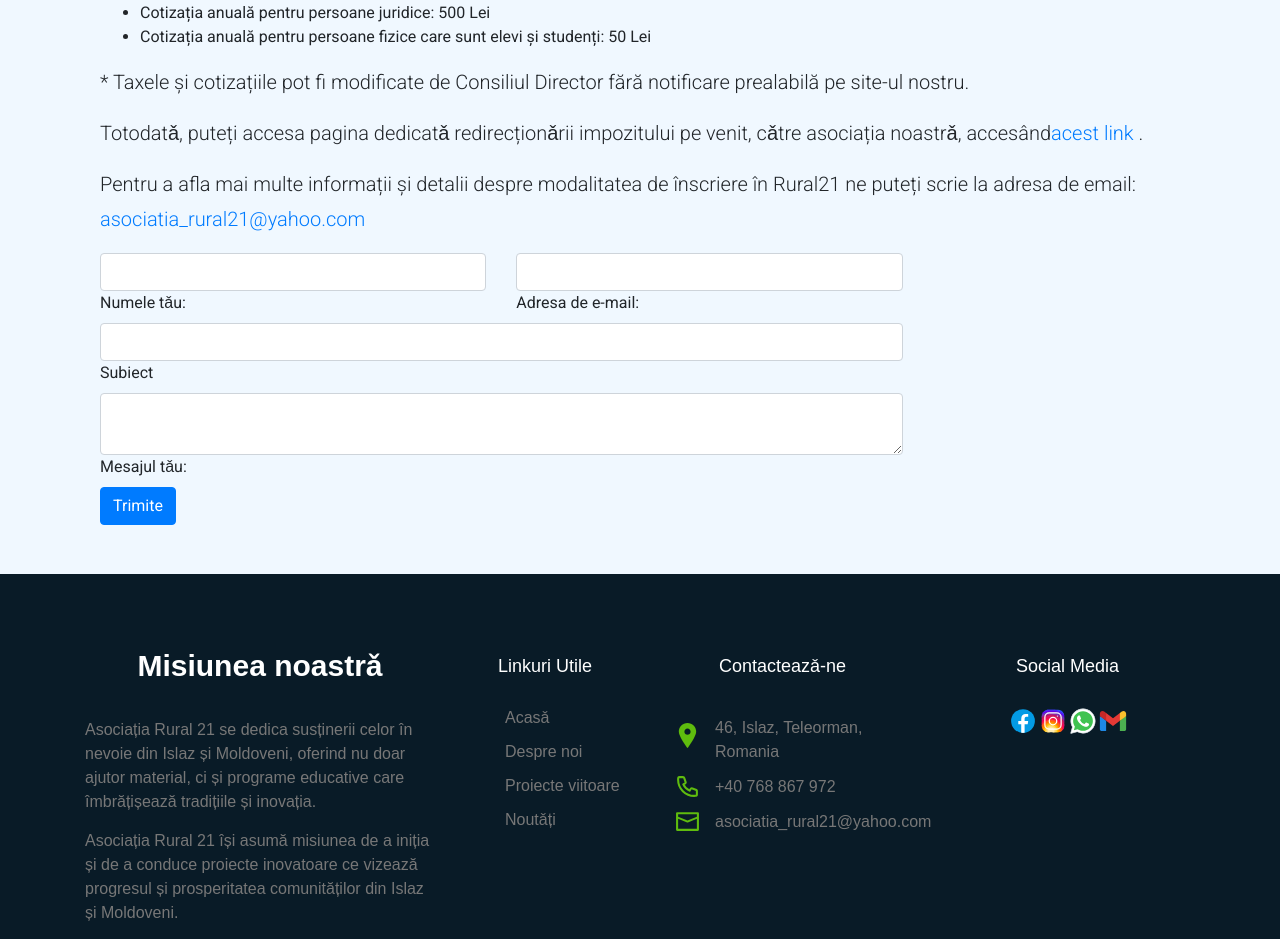
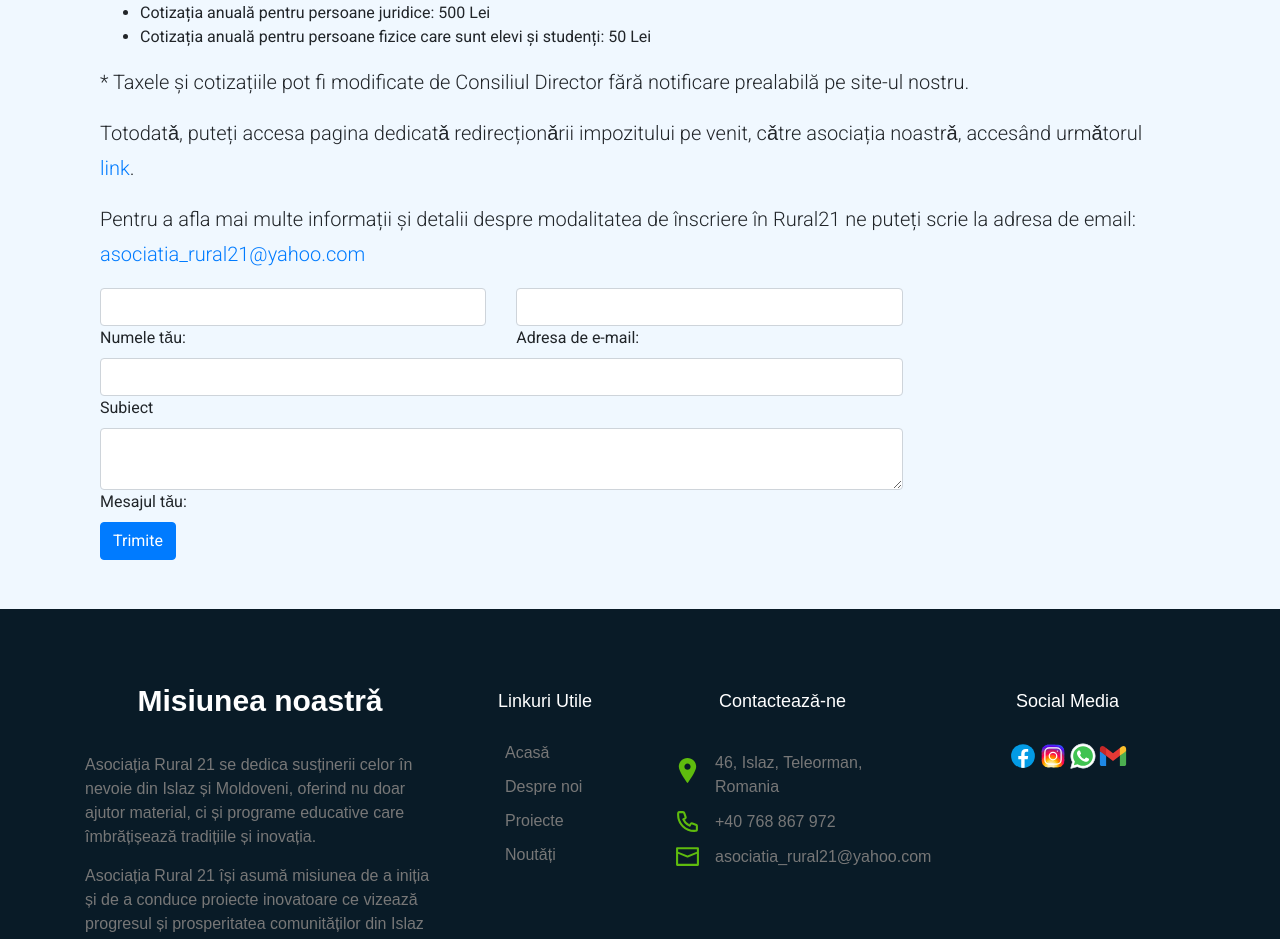
Before and after one commit to mihai-gabriel1/non-profit-association, a React (Vite) app: page /joinus in a window 1280 px wide. Shown: the part 1209-2148 px from the top of the page. Built offline with nearby package versions, Linux system fonts and the light colour scheme.

Commit message:
various fixes - routes & typos

```diff
--- a/src/App.css
+++ b/src/App.css
@@ -618,6 +618,15 @@ body {
   }
   min-height: unset !important;
 }
+
+.joinus-layout-wrapper .membership-information .router-link {
+  text-decoration: none;
+  color: #007bff;
+}
+
+.joinus-layout-wrapper .membership-information .router-link:hover {
+  text-decoration: underline;
+}
 /* //team owl carousel */
 .row.team-inner {
   .owl-nav {
--- a/src/Pages/Donate.jsx
+++ b/src/Pages/Donate.jsx
@@ -50,7 +50,7 @@ const Donate = () => {
                     descărca{" "}
                     <strong>
                       <a
-                        href="https://filebin.net/4j9ggk5o5dp9swi2"
+                        href="https://www.dropbox.com/scl/fi/ykezb8o16tbj19s2wq43y/formular_RURAL21.pdf?rlkey=9cbraedgjblljakbuory1k39m&dl=0"
                         target="_blank"
                         rel="noreferrer"
                       >
--- a/src/Pages/Footer.jsx
+++ b/src/Pages/Footer.jsx
@@ -1,3 +1,4 @@
+import { Link } from "react-router-dom";
 import locationLogo from "../assets/logos/location.svg";
 import phone from "../assets/logos/phone.svg";
 import envelope from "../assets/logos/mail.svg";
@@ -32,30 +33,24 @@ const Footer = () => {
                 <p className="footer-small-title">Linkuri Utile</p>
                 <ul className="footer-quick-list">
                   <li className="quick-link">
-                    <a href="{{ url('/') }}" className="nav-link active">
-                      Acasǎ
-                    </a>
+                    <Link to="/" className="router-link">
+                      <p>Acasǎ</p>
+                    </Link>
                   </li>
                   <li className="quick-link">
-                    <a href="{{ route('about') }}" className="nav-link active">
-                      Despre noi
-                    </a>
+                    <Link to="/aboutus" className="router-link">
+                      <p>Despre noi</p>
+                    </Link>
                   </li>
                   <li className="quick-link">
-                    <a
-                      href="{{ route('projects') }}"
-                      className="nav-link active"
-                    >
-                      Proiecte viitoare
-                    </a>
+                    <Link to="/projects" className="router-link">
+                      <p>Proiecte</p>
+                    </Link>
                   </li>
                   <li className="quick-link">
-                    <a
-                      href="{{ route('blog.index') }}"
-                      className="nav-link active"
-                    >
-                      Noutǎți
-                    </a>
+                    <Link to="/aboutus" className="router-link">
+                      <p>Noutǎți</p>
+                    </Link>
                   </li>
                 </ul>
               </div>
--- a/src/Pages/JoinusLayout.jsx
+++ b/src/Pages/JoinusLayout.jsx
@@ -2,6 +2,7 @@
 import React from "react";
 import Header from "./Header";
 import Footer from "./Footer";
+import { Link } from "react-router-dom";
 
 const JoinusLayout = () => {
   const handleSubmit = (e) => {
@@ -88,7 +89,11 @@ const JoinusLayout = () => {
               <p>
                 Totodatǎ, puteți accesa pagina dedicatǎ redirecționǎrii
                 impozitului pe venit, cǎtre asociația noastrǎ, accesând
-                <a href="{{ route('donate') }}">acest link</a> .
+                urmǎtorul{" "}
+                <Link to="/donate" className="router-link" target="_blank">
+                  link
+                </Link>
+                .{" "}
               </p>
 
               <p>
```
